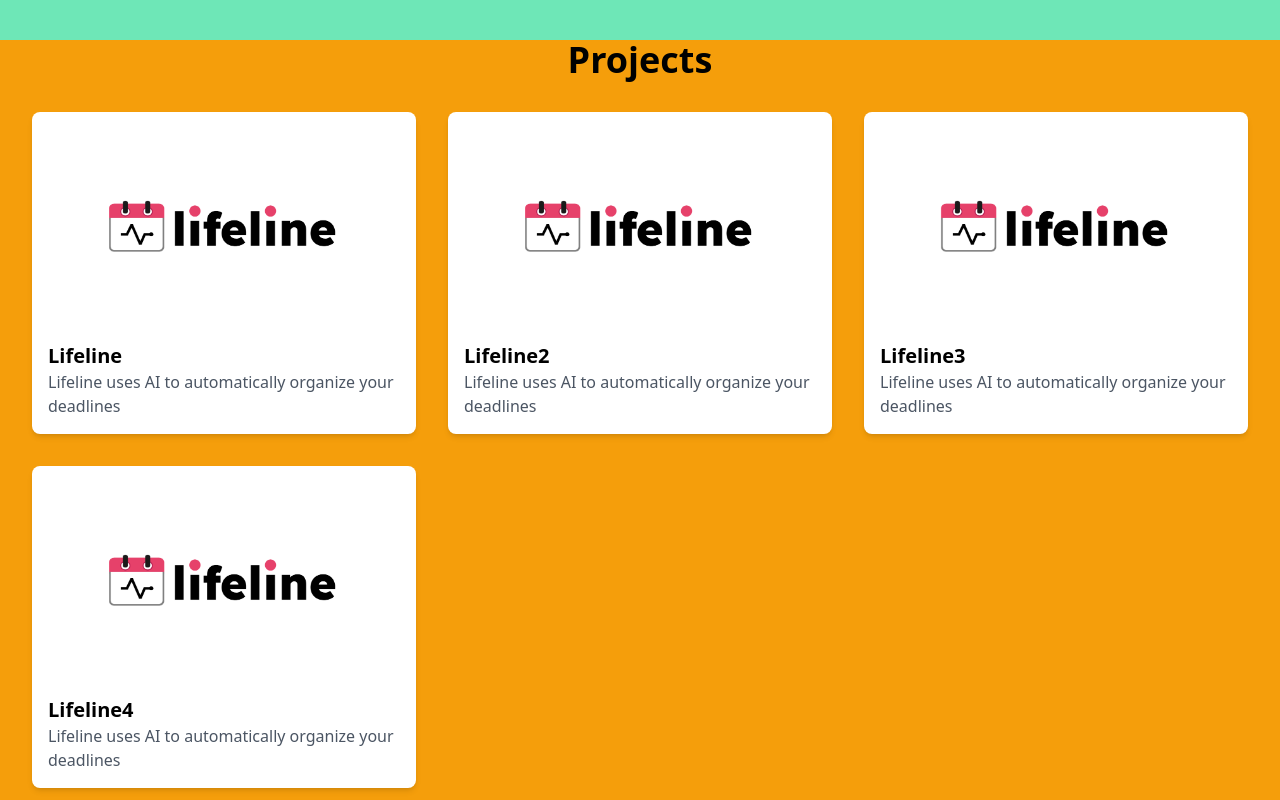
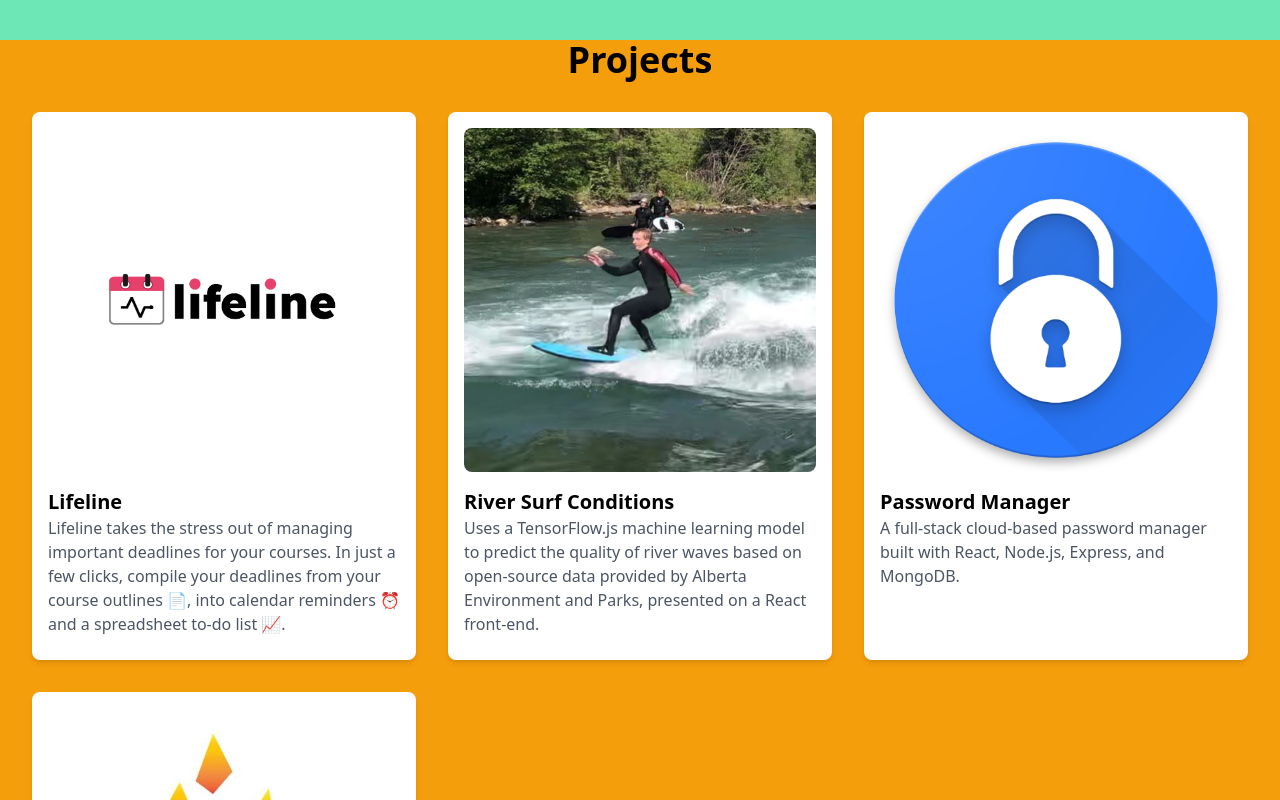
Before and after one commit to tim-macphail/seng513-a1, a React (Vite) app: page / in a window 1280 px wide. Shown: the part 760-1560 px from the top of the page. Built offline with nearby package versions, Linux system fonts and the light colour scheme.

Commit message:
projects content

```diff
--- a/src/App.jsx
+++ b/src/App.jsx
@@ -1,26 +1,31 @@
+/* eslint-disable react/prop-types */
 import { useRef } from "react";
 
 const Page = () => {
   const projects = [
     {
       title: "Lifeline",
-      description: "Lifeline uses AI to automatically organize your deadlines",
-      imageUrl: "big_ol_logo.png",
+      description:
+        "Lifeline takes the stress out of managing important deadlines for your courses. In just a few clicks, compile your deadlines from your course outlines 📄, into calendar reminders ⏰ and a spreadsheet to-do list 📈.",
+      imageUrl: "lifeline.png",
     },
     {
-      title: "Lifeline2",
-      description: "Lifeline uses AI to automatically organize your deadlines",
-      imageUrl: "big_ol_logo.png",
+      title: "River Surf Conditions",
+      description:
+        "Uses a TensorFlow.js machine learning model to predict the quality of river waves based on open-source data provided by Alberta Environment and Parks, presented on a React front-end.",
+      imageUrl: "rsc.jpg",
     },
     {
-      title: "Lifeline3",
-      description: "Lifeline uses AI to automatically organize your deadlines",
-      imageUrl: "big_ol_logo.png",
+      title: "Password Manager",
+      description:
+        "A full-stack cloud-based password manager built with React, Node.js, Express, and MongoDB.",
+      imageUrl: "pm.png",
     },
     {
-      title: "Lifeline4",
-      description: "Lifeline uses AI to automatically organize your deadlines",
-      imageUrl: "big_ol_logo.png",
+      title: "Point-Tracker",
+      description:
+        "A collection of scripts in TypeScript to create and configure automatically updating spreadsheets for <a>Schulich Ignite</a> using the Google Apps Script API, eliminating hours of manual data entry per week.",
+      imageUrl: "schulich-ignite.jpg",
     },
   ];
 
@@ -91,7 +96,9 @@ const Page = () => {
 const Project = ({ title, description, imageUrl }) => {
   return (
     <div className="bg-white rounded-lg shadow-md p-4">
-      <img className="w-full mb-4 rounded-lg" src={imageUrl} alt={title} />
+      <div className="w-full mb-4 rounded-lg h-2/3 bg-white aspect-square flex flex-col justify-center">
+        <img className="max-h-full rounded-lg" src={imageUrl} alt={title} />
+      </div>
       <h2 className="text-xl font-semibold">{title}</h2>
       <p className="text-gray-600">{description}</p>
     </div>
```
Also changed, not shown: public/lifeline.png (renamed from public/big_ol_logo.png), public/pm.png.
